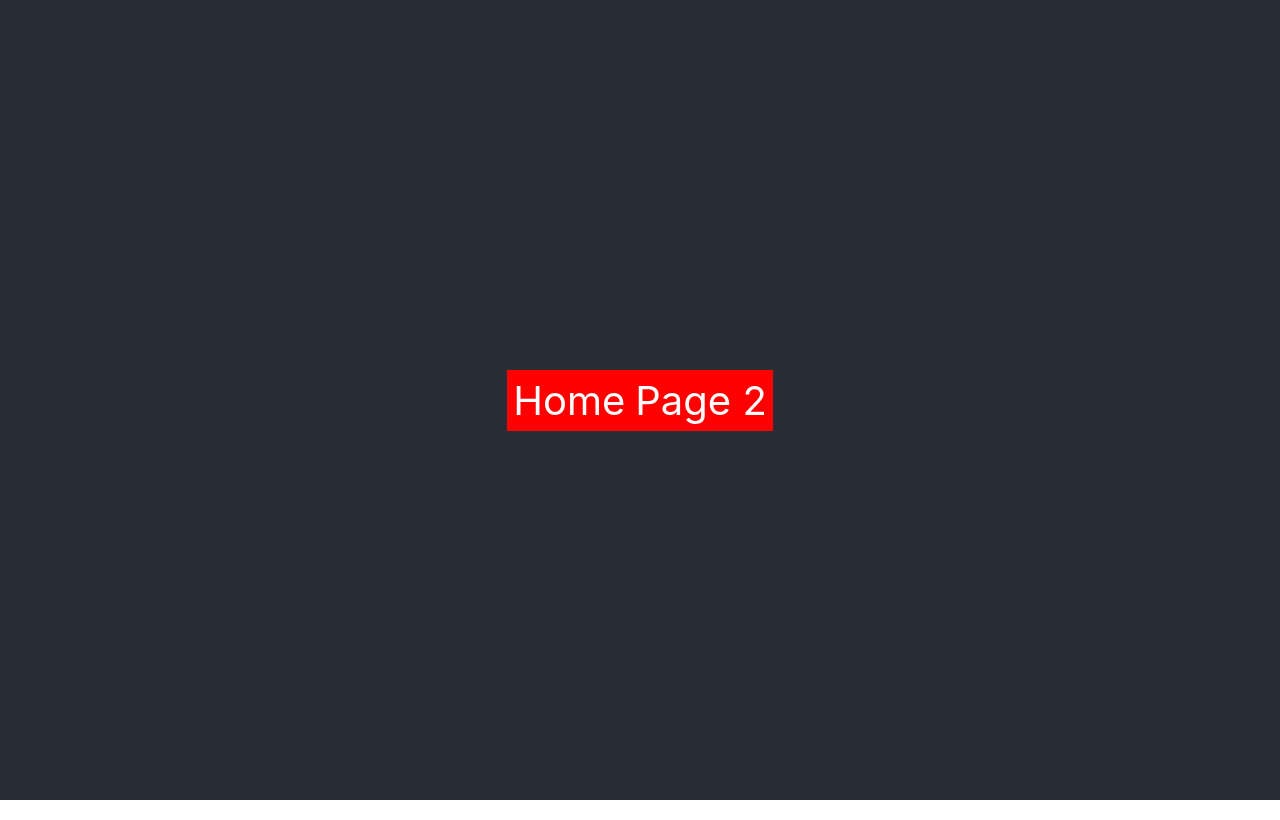
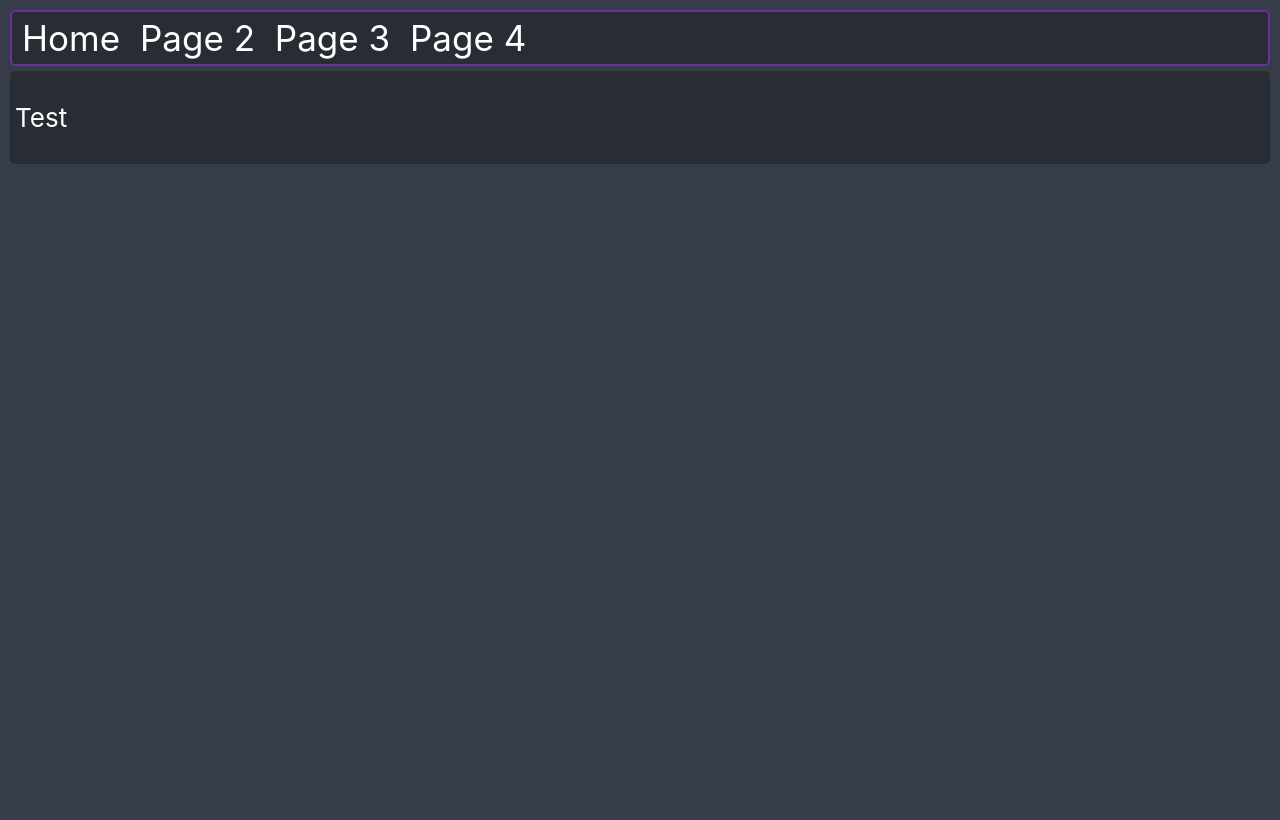
Before and after one commit to WR417H29/React-Site, a React (Create React App) app: page / in a window 1280 px wide. Built offline with nearby package versions, Linux system fonts and the light colour scheme.

Commit message:
Styling and Tests

```diff
--- a/src/App.css
+++ b/src/App.css
@@ -1,7 +1,3 @@
-.App {
-  text-align: center;
-}
-
 .App-logo {
   height: 40vmin;
   pointer-events: none;
@@ -14,12 +10,13 @@
 }
 
 .App-header {
-  background-color: #282c34;
+  padding: 10px;
+  background-color: #373d48;
   min-height: 100vh;
   display: flex;
   flex-direction: column;
-  align-items: center;
-  justify-content: center;
+  /*align-items: center;
+  justify-content: center;*/
   font-size: calc(10px + 2vmin);
   color: white;
 }
--- a/src/App.js
+++ b/src/App.js
@@ -1,6 +1,11 @@
 import './App.css';
 
 import Test from './components/test';
+
+/*
+ * Default Background Colour: (40, 44, 52)
+ * Default Background Colour: #282c34
+ */
 
 function App() {
   return (
--- a/src/components/test.jsx
+++ b/src/components/test.jsx
@@ -7,6 +7,12 @@ const Test = () => {
             <div class='topnav'>
                 <a class='active' href='#1'> Home </a>
                 <a href='#2'> Page 2 </a>
+                <a href='#3'> Page 3 </a>
+                <a href='#4'> Page 4 </a>
+            </div>
+
+            <div class='textbox'>
+                <p> Test </p>
             </div>
         </div>
     );
--- a/src/index.css
+++ b/src/index.css
@@ -5,6 +5,7 @@ body {
     sans-serif;
   -webkit-font-smoothing: antialiased;
   -moz-osx-font-smoothing: grayscale;
+
 }
 
 code {
--- a/src/styles/test.css
+++ b/src/styles/test.css
@@ -1,5 +1,5 @@
 a {
-    font-size: 40px;
+    font-size: 35px;
     text-decoration: none;
     color: #fff;
     padding: 5px;
@@ -13,10 +13,19 @@ a:hover {
     color: rebeccapurple;
 }
 
+.textbox {
+    padding: 5px;
+    background-color: #282c34;
+    border-radius: 5px;
+}
+
 .topnav {
-    padding: 1px;
-    margin: 10px;
-    display: flex;
-    align-content: top;
-    background-color: red;
+    margin-bottom: 5px;
+    padding: 5px;
+    border: 10px;
+    border-width: 2px;
+    border-style: solid;
+    border-radius: 5px;
+    border-color: rebeccapurple;
+    background-color: #282c34;
 }
```
Also changed, not shown: 1 other file (tests, documents, lock files or other folders).
